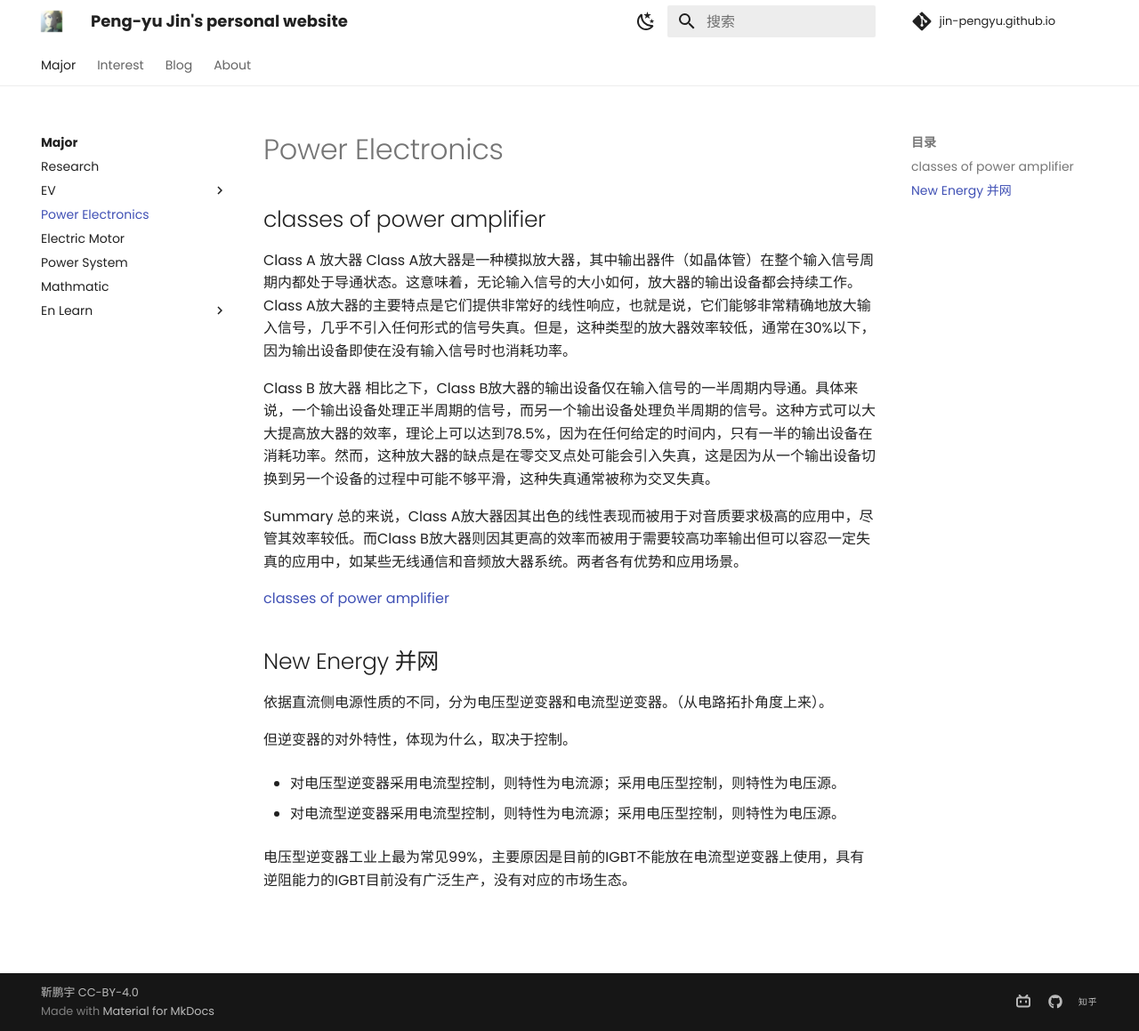
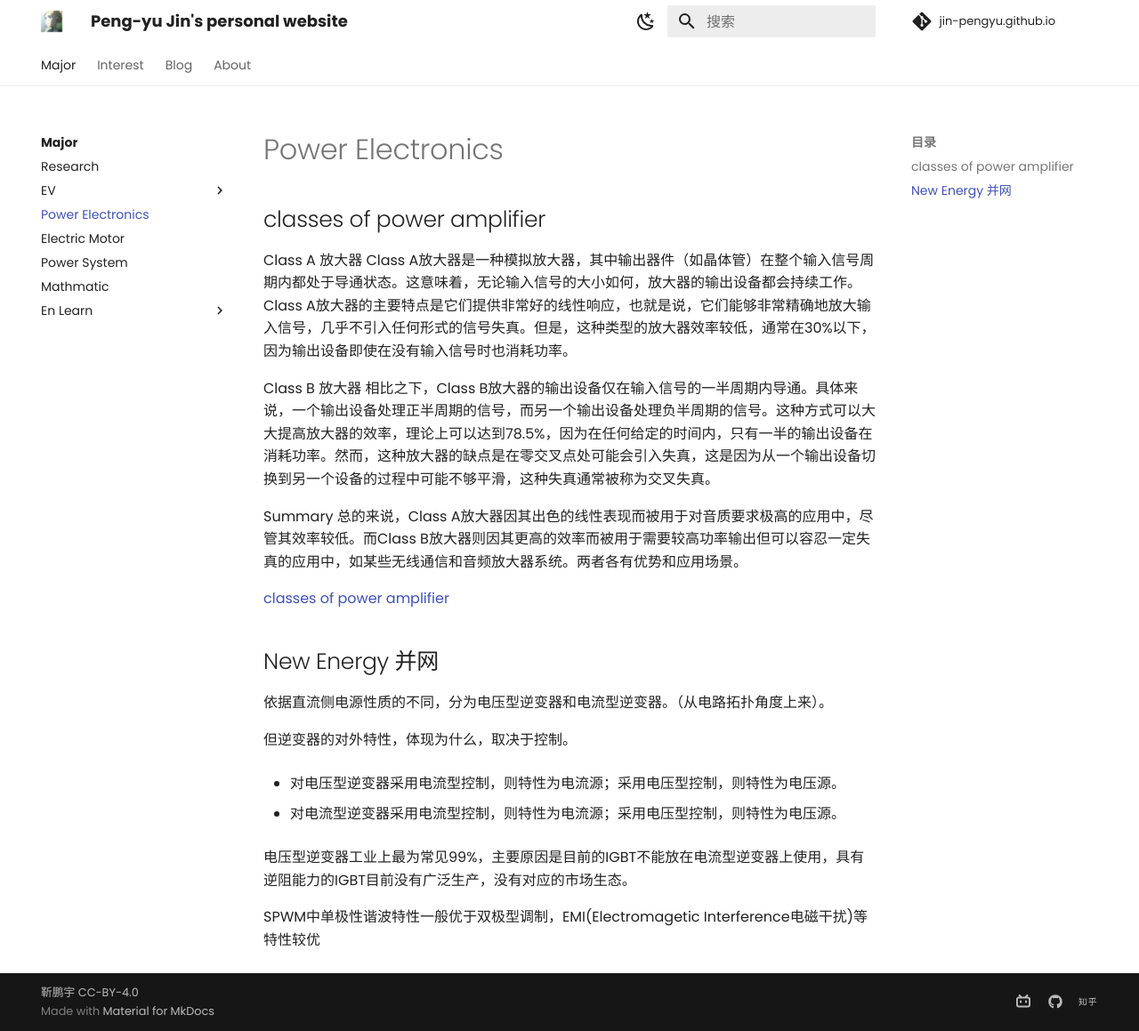
Before and after one commit to Pengyu-Jin/Pengyu-Jin.github.io, an MkDocs documentation site: the page built from docs/major/Power Electronics/PE.md, in a window 1280 px wide and 1159 px high. Shown: the whole window at 89% size. Built offline with MkDocs 1.6.1 and Material for MkDocs 9.7.7, drawn with Linux system fonts in a browser that asks for light colours; comment, search, counter and statistics services are not loaded.

Commit message:
research20240616-a

```diff
--- a/docs/major/Power Electronics/PE.md
+++ b/docs/major/Power Electronics/PE.md
@@ -22,3 +22,5 @@ Summary
 - 对电流型逆变器采用电流型控制，则特性为电流源；采用电压型控制，则特性为电压源。
 
 电压型逆变器工业上最为常见99%，主要原因是目前的IGBT不能放在电流型逆变器上使用，具有逆阻能力的IGBT目前没有广泛生产，没有对应的市场生态。
+
+SPWM中单极性谐波特性一般优于双极型调制，EMI(Electromagetic Interference电磁干扰)等特性较优
```
